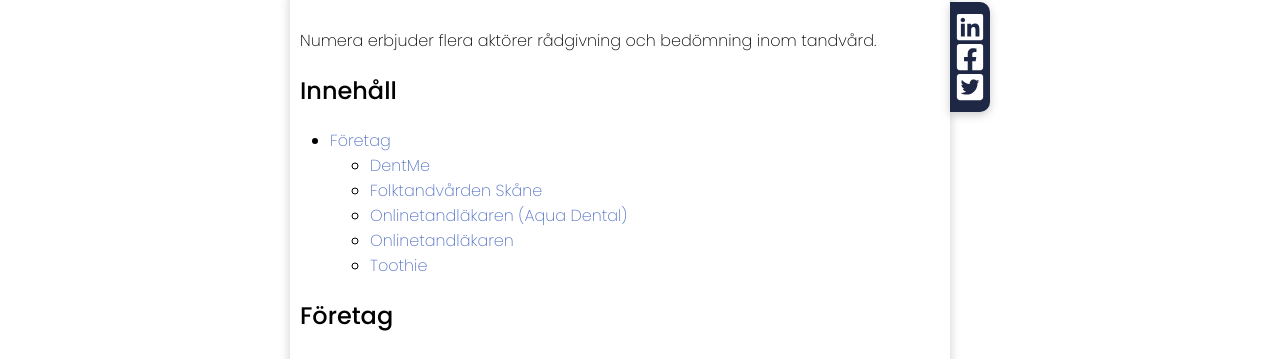
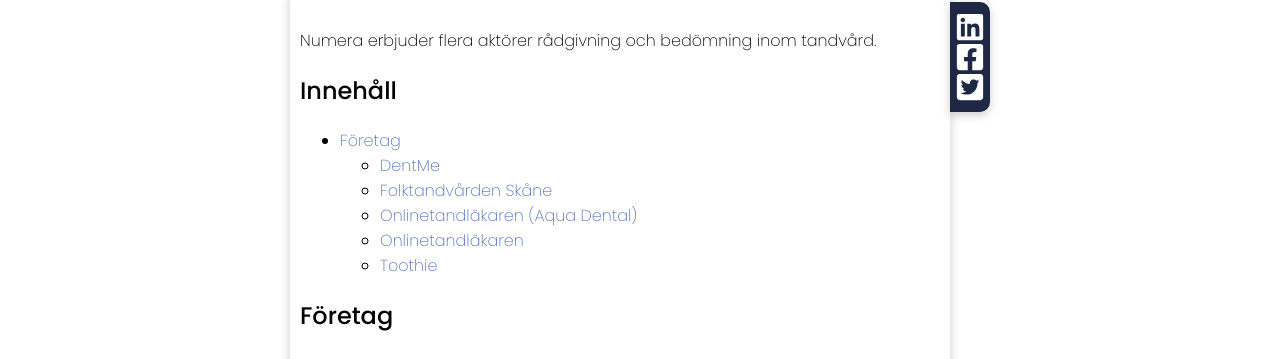
Before and after one commit to teddykladdkak/ehalsa-sverige, a Jekyll site: the page built from _posts/2021-07-29-digital-tandvard.markdown, in a window 1280 px wide. Shown: the part 360-719 px from the top of the page. Built offline with Jekyll 4.4.1, drawn with Linux system fonts in a browser that asks for light colours; comment, search, counter and statistics services are not loaded.

Commit message:
Fix stilmall
- Övervägande strategin är att definiera luft före och efter text till det faktiska textelementet. I artiklarna är detta inte önskvärt då bland annat tabeller inte vill ha margin till sig. Därav bättre att ha en text container i artikeln med padding.

```diff
--- a/_layouts/post.html
+++ b/_layouts/post.html
@@ -45,7 +45,9 @@
               {%- if page.video -%}
                 <div class="video-wrapper"><div style="padding:56.25% 0 0 0;position:relative;"><iframe src="https://player.vimeo.com/video/{{ page.video.src }}&amp;badge=0&amp;autopause=0&amp;player_id=0&amp;app_id=58479" frameborder="0" allow="autoplay; fullscreen; picture-in-picture" allowfullscreen style="position:absolute;top:0;left:0;width:100%;height:100%;" title="{{ page.video.title }}"></iframe></div><script src="https://player.vimeo.com/api/player.js" defer></script></div>
               {%- endif -%}
-              {{ content }}
+              <div class="posttext">
+                {{ content }}
+              </div>
               <div class="tagwrapper">
                 {% for tag in page.tags %}
                   <p class="min tag">
--- a/assets/css/main.css
+++ b/assets/css/main.css
@@ -477,6 +477,14 @@
     width: 200px;
     height: 200px;
 }
+.postbody .posttext {
+    padding-left: 10px;
+    padding-right: 10px;
+}
+.postbody .posttext h1, .postbody .posttext h2, .postbody .posttext h3, .postbody .posttext h4, .postbody .posttext p, .postbody .posttext label {
+    margin-right: 0px;
+    margin-left: 0px;
+}
 .postbody a {
     -ms-word-break: break-all;
     word-break: break-all;
```
